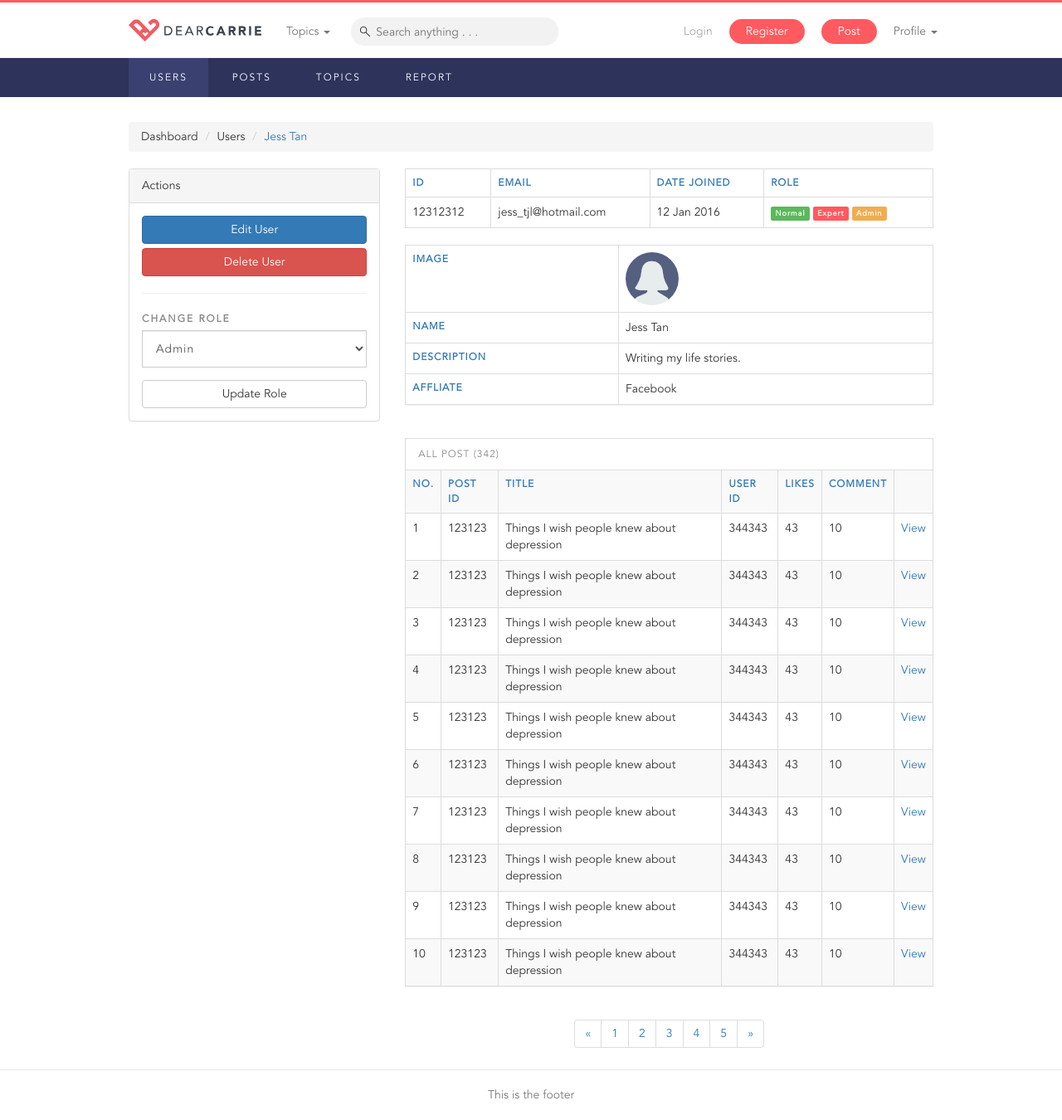
After one commit to jessdesigntan/dearcarrie, a PHP site: page /userDetails in a window 1280 px wide. The commit adds this page. Shown: the whole page at 83% size. Run offline with PHP 8.4, Linux system fonts and the light colour scheme; some libraries are stand-ins or nearby versions.

Commit message:
admin tools

```diff
--- a/addPost.php
+++ b/addPost.php
@@ -13,13 +13,13 @@
             <div class="content-title">
                 <h4>Share Something</h4>
             </div>
-              <form class="addPost">
+              <form class="addPost" action="addPostProcess" method="post">
                   <div class="form-group">
                       <input type="text" class="form-control" placeholder="Title">
                       <hr/>
                   </div>
                   <div class="form-group">
-                      <textarea placeholder="Share your story ..." onkeyup="auto_grow200(this)"></textarea>
+                      <textarea placeholder="Share your story ..." onkeyup="auto_grow200(this)" name="desc"></textarea>
                       <button class="primary-line-btn" type="submit">Submit</button>
                   </div>
               </form>
--- a/controllers/templates.php
+++ b/controllers/templates.php
@@ -1,6 +1,6 @@
 <?php
 /**
- * Display <head> section, include all dependencies
+ * Display <head> section, include all dependencies for NORMAL users pages
  *
  * @param $title show page title
  * @return <head> html codes
@@ -18,7 +18,6 @@ function head($title){
     <!-- Bootstrap -->
     <link href="css/bootstrap.min.css" rel="stylesheet">
     <link href="css/animate.css" rel="stylesheet">
-    <link href="https://fonts.googleapis.com/css?family=Bitter" rel="stylesheet">
 
     <!-- Own style & js -->
     <link href="css/style.css" rel="stylesheet">
@@ -84,7 +83,7 @@ function navbar() {
           <!-- signed in -->
           <li><a href="addPost" class="cta-btn" >Post</a></li>
           <li class="show-mobile"><a href="profile" class="light-text">Profile</a></li>
-          <li class="show-mobile"><a href="profile" class="light-text">Admin Dashboard</a></li>
+          <li class="show-mobile"><a href="dashboard" class="light-text">Admin Dashboard</a></li>
           <li class="show-mobile"><a href="editProfile" class="light-text">Edit Profile</a></li>
           <li class="show-mobile"><a href="index" class="light-text">Logout</a></li>
           <!-- /signed in -->
@@ -94,7 +93,7 @@ function navbar() {
             <ul class="dropdown-menu">
               <li><a href="profile">Profile</a></li>
               <li><a href="addPost">Add Post</a></li>
-              <li><a href="profile">Admin Dashboard</a></li>
+              <li><a href="dashboard">Admin Dashboard</a></li>
               <li><a href="editProfile">Edit Profile</a></li>
               <li role="separator" class="divider"></li>
               <li><a href="index">Logout</a></li>
@@ -311,7 +310,12 @@ function commentCard() {
         <a href="#"><img src="images/avatar.png"></a>
       </div>
       <div class="author-details">
-        <div><a href="profile">Jess Tan</a></div>
+        <div>
+          <a href="profile">Jess Tan</a>
+          <!-- only for psychiatrist -->
+          <span class="label label-primary">CERTIFIED</span>
+          <!-- /only for psychiatrist -->
+        </div>
         <div class="date no-after">12 Aug 16</div>
       </div>
     </div>
@@ -346,7 +350,7 @@ function mainSideContent() {
   <div class="main-sidebar">
     <div class="side-content">
       <div class="content-title">
-        <h4>Editor's Picks</h4>
+        <h4>Trending</h4>
         <a href="post">Read all &#8594;</a>
       </div>
       <a href="post" class="mini-card">
@@ -475,6 +479,10 @@ function registerModal() {
           <div>
             <form action="profile">
                 <div class="form-group">
+                  <label>Name</label>
+                  <input type="text" class="form-control">
+                </div>
+                <div class="form-group">
                   <label>Email</label>
                   <input type="text" class="form-control">
                 </div>
@@ -540,4 +548,19 @@ function footer() {
   </footer>
 <?php
 }
+
+function adminNav() {
 ?>
+  <div class="admin-nav">
+      <div class="page-container">
+          <ul>
+              <li><a id="usersNav" href="userList">Users</a></li>
+              <li><a id="postsNav" href="postList">Posts</a></li>
+              <li><a id="topicsNav" href="#">Topics</a></li>
+              <li><a id="reportNav" href="#">Report</a></li>
+          </ul>
+      </div>
+  </div>
+<?php
+}
+?>
--- a/css/style.css
+++ b/css/style.css
@@ -23,7 +23,11 @@
   22. mobile-search-bar
   23. featured-topic
   24. main-banner-grid
-  25. form-overwrites
+  25. form overwrites
+  26. label overwrites
+  27. admin-nav
+  28. summary-panel
+  29. breadcrumbs overwrite
 */
 
 /*=============================
@@ -37,6 +41,9 @@
   --text-color: #444444;
   --medium-text: #888888;
   --primary-hover-color: #e25963;
+  --admin-primary-color: #2e335b;
+  --admin-secondary-color: #337ab7;
+  --admin-hover-color: #3a4170;
   --serif-font: "Times New Roman", Georgia, Serif;
 }
 
@@ -47,6 +54,15 @@ body {
 
 body > .page-container {
   padding: 120px 15px 0;
+  min-height: 700px;
+  animation: fadein .5s;
+  -moz-animation: fadein .5s; /* Firefox */
+  -webkit-animation: fadein .5s; /* Safari and Chrome */
+  -o-animation: fadein .5s; /* Opera */
+}
+
+body > .page-container-admin {
+  padding: 30px 15px 0;
   min-height: 700px;
   animation: fadein .5s;
   -moz-animation: fadein .5s; /* Firefox */
@@ -93,7 +109,7 @@ body > .page-container {
   }
 }
 
-.page-container {
+.page-container, .page-container-admin {
   max-width: 1000px;
   margin: 0 auto;
   padding: 0 15px;
@@ -120,6 +136,10 @@ input {
 
 .medium-text {
   color: var(--medium-text) !important;
+}
+
+.admin-sec-color {
+  color: var(--admin-secondary-color) !important;
 }
 
 .float-left {
@@ -1198,14 +1218,14 @@ h4.hero-center::after {
   }
 
   .main-banner-grid > div:nth-child(2) {
-    padding-right: 5px !important;
+    padding-right: 15px !important;
     padding-left: 15px !important;
-    margin-bottom: 0;
+    margin-bottom: 10px;
   }
 
   .main-banner-grid > div:nth-child(3) {
     padding-right: 15px !important;
-    padding-left: 5px;
+    padding-left: 15px;
   }
 }
 
@@ -1228,3 +1248,100 @@ form label {
 .form-control:focus {
   border-color: var(--primary-color);
 }
+
+/*=============================
+    26. label overwrites
+===============================*/
+.label {
+  letter-spacing: 1px;
+  font-size: 9px;
+}
+
+.label-primary {
+  background-color: var(--primary-color) !important;
+}
+
+/*=============================
+    27. admin-nav
+===============================*/
+.admin-nav {
+  display: block;
+  width: 100%;
+  margin-top: 70px;
+  background-color: var(--admin-primary-color);
+}
+
+@media only screen and (max-width: 767px) {
+  .admin-nav {
+    margin-top: 125px;
+  }
+}
+
+.admin-nav ul {
+  padding: 0;
+  margin-bottom: 0;
+  color: white;
+}
+
+.admin-nav ul li {
+  display: inline-block;
+  font-size: 12px;
+  letter-spacing: 2px;
+  text-transform: uppercase;
+}
+
+.admin-nav ul li a {
+  padding: 15px 25px;
+  display: inline-block;
+}
+.admin-nav ul li a:hover, .admin-nav ul li a.active {
+  text-decoration: none;
+  background-color: var(--admin-hover-color);
+}
+
+/*=============================
+    28. summary-panel
+===============================*/
+.summary-panel.panel {
+  border-top-left-radius: 0;
+  border-top-right-radius: 0;
+  border-radius: 0;
+}
+
+.summary-panel .panel-heading {
+  background-color: white;
+  text-transform: uppercase;
+  letter-spacing: 1px;
+  color: var(--medium-text);
+  font-size: 12px;
+}
+
+.summary-panel h1 {
+  color: var(--admin-secondary-color);
+}
+
+.summary-panel p {
+  color: var(--light-text);
+  font-size: 12px;
+  text-transform: uppercase;
+  letter-spacing: 1px;
+  margin: 0;
+}
+
+/*=============================
+    29. breadcrumbs overwrite
+===============================*/
+ol.breadcrumb li.active {
+  color: var(--admin-secondary-color);
+}
+
+/*=============================
+    30. tables style
+===============================*/
+
+th {
+  text-transform: uppercase;
+  font-size: 12px;
+  letter-spacing: 1px;
+  color: var(--admin-secondary-color);
+}
--- a/index.php
+++ b/index.php
@@ -12,11 +12,11 @@
           <div class="col-sm-8 col-xs-12">
               <a href="topicDetails"><img src="images/split.jpg" class="img-responsive"></a>
           </div>
-          <div class="col-sm-4 col-xs-6">
+          <div class="col-sm-4 col-xs-12">
               <a href="topicDetails"><img src="images/stress.jpg" class="img-responsive"></a>
           </div>
-          <div class="col-sm-4 col-xs-6">
-              <a href="topicDetails"><img src="images/eating.jpg" class="img-responsive"></a>
+          <div class="col-sm-4 col-xs-12">
+              <a href="topicDetails"><img src="images/suicide.jpg" class="img-responsive"></a>
           </div>
       </div>
       <br/><br/>
--- /dev/null
+++ b/userDetails.php
@@ -0,0 +1,137 @@
+<!DOCTYPE html>
+<?php include('controllers/templates.php'); ?>
+
+<html lang="en">
+  <?php head("Dear Carrie - Admin User Details"); ?>
+
+  <body>
+    <?= navbar(); ?>
+    <?= adminNav(); ?>
+
+    <div class="page-container-admin">
+        <ol class="breadcrumb">
+            <li><a href="dashboard">Dashboard</a></li>
+            <li><a href="userList">Users</a></li>
+            <li class="active"><a href="#">Jess Tan</a></li>
+        </ol>
+
+        <div class="row">
+            <div class="col-sm-4">
+              <div class="panel panel-default">
+                  <div class="panel-heading">Actions</div>
+                  <div class="panel-body">
+                      <a class="btn btn-primary btn-block">Edit User</a>
+                      <a class="btn btn-danger btn-block">Delete User</a>
+                      <hr/>
+                      <form method="post">
+                          <div class="form-group">
+                            <label>Change Role</label>
+                            <select class="form-control">
+                                <option>Admin</option>
+                                <option>Normal</option>
+                                <option>Expert</option>
+                            </select>
+                          </div>
+                          <button type="submit" class="btn btn-default btn-block">Update Role</button>
+                      </form>
+                  </div>
+              </div>
+            </div><!-- ./col-sm-4 -->
+
+            <div class="col-sm-8">
+                <table class="table table-hover table-bordered">
+                    <tr>
+                        <th>ID</th>
+                        <th>Email</th>
+                        <th>Date Joined</th>
+                        <th>Role</th>
+                    </tr>
+                    <tr>
+                        <td>12312312</td>
+                        <td>jess_tjl@hotmail.com</td>
+                        <td>12 Jan 2016</td>
+                        <td><span class="label label-success">Normal</span>
+                        <span class="label label-primary">Expert</span>
+                        <span class="label label-warning">Admin</span></td>
+                    </tr>
+                </table>
+
+                <div class="panel panel-default summary-panel mBottom-40">
+                    <table class="table table-hover table-bordered">
+                        <tr>
+                            <th>Image</th>
+                            <td><img src="images/avatar.png"></td>
+                        </tr>
+                        <tr>
+                            <th>Name</th>
+                            <td>Jess Tan</td>
+                        </tr>
+                        <tr>
+                            <th>Description</th>
+                            <td>Writing my life stories.</td>
+                        </tr>
+                        <tr>
+                            <th>Affliate</th>
+                            <td>Facebook</td>
+                        </tr>
+                    </table>
+                </div><!-- END user details-->
+
+                <div class="panel panel-default summary-panel">
+                    <div class="panel-heading">All Post (342)</div>
+                    <table class="table table-hover table-bordered table-striped">
+                        <tr>
+                            <th>No.</th>
+                            <th>Post ID</th>
+                            <th>Title</th>
+                            <th>User ID</th>
+                            <th>Likes</th>
+                            <th>Comment</th>
+                            <th></th>
+                        </tr>
+                        <?php for ($i=1; $i<=10; $i++) { ?>
+                        <tr>
+                            <td><?=$i;?></td>
+                            <td>123123</td>
+                            <td>Things I wish people knew about depression</td>
+                            <td>344343</td>
+                            <td>43</td>
+                            <td>10</td>
+                            <td><a href="#" class="admin-sec-color">View</a></td>
+                        </tr>
+                        <?php } ?>
+                    </table>
+                </div><!-- END top 10 post today-->
+
+                <nav aria-label="Page navigation">
+                    <center>
+                      <ul class="pagination">
+                          <li>
+                              <a href="#" aria-label="Previous">
+                                  <span aria-hidden="true">&laquo;</span>
+                              </a>
+                          </li>
+                          <li><a href="#">1</a></li>
+                          <li><a href="#">2</a></li>
+                          <li><a href="#">3</a></li>
+                          <li><a href="#">4</a></li>
+                          <li><a href="#">5</a></li>
+                          <li>
+                              <a href="#" aria-label="Next">
+                                  <span aria-hidden="true">&raquo;</span>
+                              </a>
+                          </li>
+                      </ul>
+                    </center>
+                </nav>
+            </div><!-- ./col-sm-8 -->
+        </div><!-- ./row -->
+    </div><!-- ./page-container -->
+
+    <?php footer(); ?>
+    <script>
+        $("#usersNav").addClass("active");
+    </script>
+  </body>
+
+</html>
```
Also changed, not shown: addPostProcess.php (added, +15 -0 lines), dashboard.php (added, +109 -0 lines), postDetails.php (added, +128 -0 lines), postList.php (added, +73 -0 lines), topic.php (+13 -2 lines), userList.php (added, +71 -0 lines), images/suicide.jpg (added).
